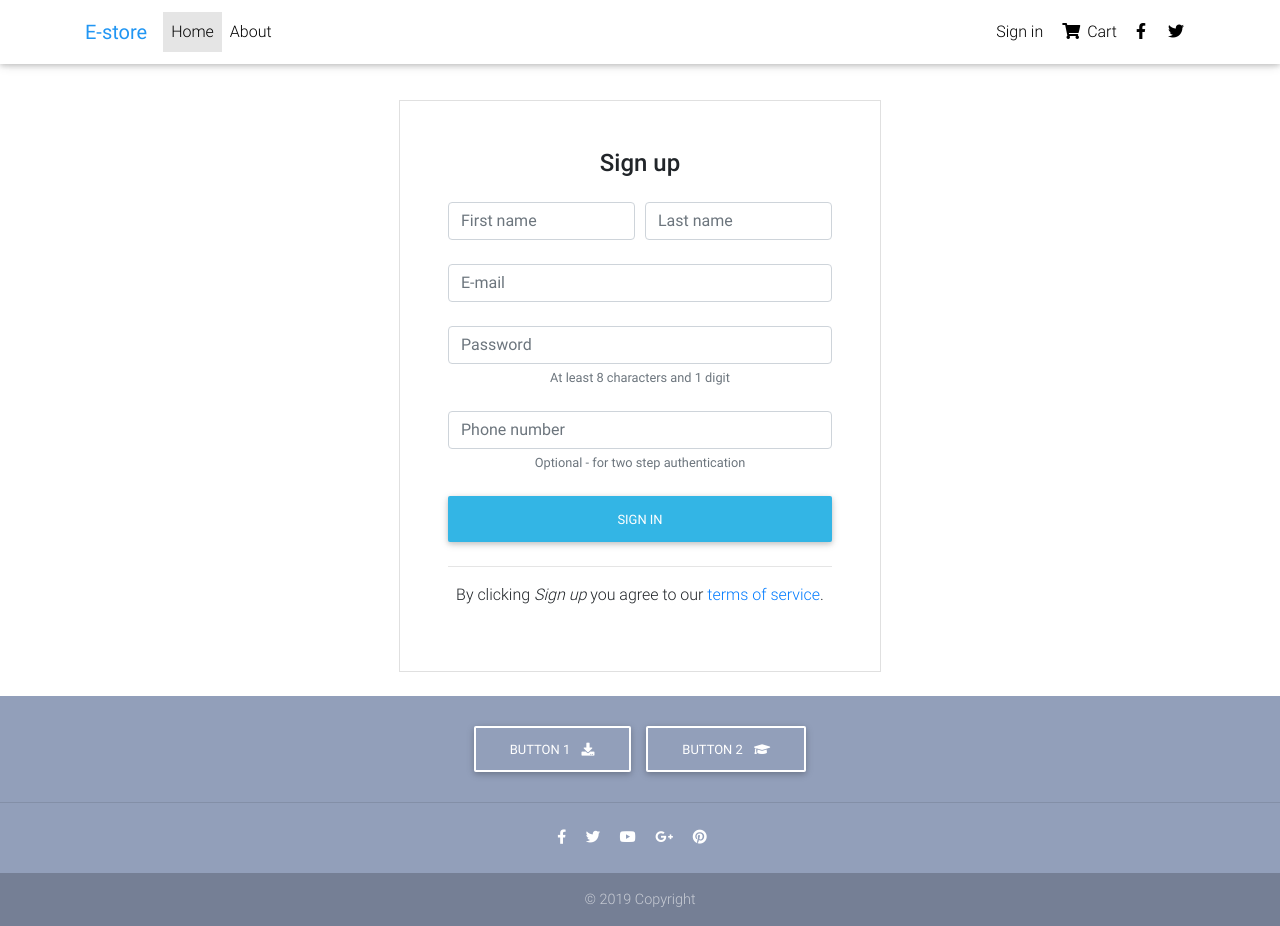
After one commit to julkascript/ecommerce, a Django app: page /signup/ in a window 1280 px wide. The commit adds this page. Run offline with Django 3.2, Linux system fonts and the light colour scheme; some libraries are stand-ins or nearby versions.

Commit message:
add login and register pages

```diff
--- a/core/urls.py
+++ b/core/urls.py
@@ -1,8 +1,11 @@
 from django.urls import path
 
-from core.views import home_page, cart
+from core.views import home_page, cart, about, sign_in, sign_up
 
 urlpatterns = [
     path('', home_page, name='home'),
     path('cart/', cart, name='cart page'),
+    path('about/', about, name='about page'),
+    path('signin/', sign_in, name='sign in'),
+    path('signup/', sign_up, name='sign up'),
 ]
--- a/core/views.py
+++ b/core/views.py
@@ -7,3 +7,15 @@ def home_page(request):
 
 def cart(request):
     return render(request, 'cart.html')
+
+
+def about(request):
+    return render(request, 'about-page.html')
+
+
+def sign_in(request):
+    return render(request, 'sign-in-page.html')
+
+
+def sign_up(request):
+    return render(request, 'sign-up-page.html')
--- a/templates/shared/navbar.html
+++ b/templates/shared/navbar.html
@@ -2,7 +2,7 @@
     <div class="container">
 
         <!-- Brand -->
-        <a class="navbar-brand waves-effect" href="https://mdbootstrap.com/docs/jquery/" target="_blank">
+        <a class="navbar-brand waves-effect" href="{% url 'home' %}">
             <strong class="blue-text">E-store</strong>
         </a>
 
@@ -24,7 +24,7 @@
                 </li>
                 <li class="nav-item">
                     <a class="nav-link waves-effect"
-                       href="https://mdbootstrap.com/docs/jquery/" target="_blank">About</a>
+                       href="{% url 'about page' %}">About</a>
                 </li>
                 {#                two li items#}
                 {#                <li class="nav-item">#}
@@ -41,6 +41,10 @@
 
             <!-- Right -->
             <ul class="navbar-nav nav-flex-icons">
+                <li class="nav-item">
+                    <a class="nav-link waves-effect" href="{% url 'sign in' %}">Sign in
+                    </a>
+                </li>
                 <li class="nav-item">
                     <a class="nav-link waves-effect" href="{% url 'cart page' %}">
                         {#                        #TODO: shopping items count #}
--- /dev/null
+++ b/templates/sign-up-page.html
@@ -0,0 +1,110 @@
+{% extends 'shared/base.html' %}
+{% block fonts %}
+    <link rel="stylesheet" href="https://use.fontawesome.com/releases/v5.11.2/css/all.css">
+{% endblock %}
+<!-- Bootstrap core CSS -->
+{% block links %}
+    <link href="../static/css/bootstrap.min.css" rel="stylesheet">
+    <!-- Material Design Bootstrap -->
+    <link href="../static/css/mdb.min.css" rel="stylesheet">
+    <!-- Your custom styles (optional) -->
+    <link href="../static/css/style.min.css" rel="stylesheet">
+{% endblock %}
+{% block styles %}
+    <style type="text/css">
+        html,
+        body,
+        header,
+        .carousel {
+            height: 60vh;
+        }
+
+        @media (max-width: 740px) {
+
+            html,
+            body,
+            header,
+            .carousel {
+                height: 100vh;
+            }
+        }
+
+        @media (min-width: 800px) and (max-width: 850px) {
+
+            html,
+            body,
+            header,
+            .carousel {
+                height: 100vh;
+            }
+        }
+        #container-push {
+            width: 40%;
+            margin-top: 100px;
+        }
+    </style>
+{% endblock %}
+{% block site_content %}
+    <div class="container" id="container-push">
+        <!-- Default form register -->
+        <form class="text-center border border-light p-5" action="#!">
+
+            <p class="h4 mb-4">Sign up</p>
+
+            <div class="form-row mb-4">
+                <div class="col">
+                    <!-- First name -->
+                    <input type="text" id="defaultRegisterFormFirstName" class="form-control" placeholder="First name">
+                </div>
+                <div class="col">
+                    <!-- Last name -->
+                    <input type="text" id="defaultRegisterFormLastName" class="form-control" placeholder="Last name">
+                </div>
+            </div>
+
+            <!-- E-mail -->
+            <input type="email" id="defaultRegisterFormEmail" class="form-control mb-4" placeholder="E-mail">
+
+            <!-- Password -->
+            <input type="password" id="defaultRegisterFormPassword" class="form-control" placeholder="Password"
+                   aria-describedby="defaultRegisterFormPasswordHelpBlock">
+            <small id="defaultRegisterFormPasswordHelpBlock" class="form-text text-muted mb-4">
+                At least 8 characters and 1 digit
+            </small>
+
+            <!-- Phone number -->
+            <input type="text" id="defaultRegisterPhonePassword" class="form-control" placeholder="Phone number"
+                   aria-describedby="defaultRegisterFormPhoneHelpBlock">
+            <small id="defaultRegisterFormPhoneHelpBlock" class="form-text text-muted mb-4">
+                Optional - for two step authentication
+            </small>
+
+            <!-- Newsletter -->
+{#            <div class="custom-control custom-checkbox">#}
+{#                <input type="checkbox" class="custom-control-input" id="defaultRegisterFormNewsletter">#}
+{#                <label class="custom-control-label" for="defaultRegisterFormNewsletter">Subscribe to our#}
+{#                    newsletter</label>#}
+{#            </div>#}
+
+            <!-- Sign up button -->
+            <button class="btn btn-info my-4 btn-block" type="submit">Sign in</button>
+
+            <!-- Social register -->
+{#            <p>or sign up with:</p>#}
+{##}
+{#            <a href="#" class="mx-2" role="button"><i class="fab fa-facebook-f light-blue-text"></i></a>#}
+{#            <a href="#" class="mx-2" role="button"><i class="fab fa-twitter light-blue-text"></i></a>#}
+{#            <a href="#" class="mx-2" role="button"><i class="fab fa-linkedin-in light-blue-text"></i></a>#}
+{#            <a href="#" class="mx-2" role="button"><i class="fab fa-github light-blue-text"></i></a>#}
+
+            <hr>
+
+            <!-- Terms of service -->
+            <p>By clicking
+                <em>Sign up</em> you agree to our
+                <a href="" target="_blank">terms of service</a>.
+
+        </form>
+    </div>
+    <!-- Default form register -->
+{% endblock %}
```
Also changed, not shown: templates/about-page.html (added, +149 -0 lines), templates/sign-in-page.html (added, +93 -0 lines). Lines whose indentation alone changed are shown as unchanged.
